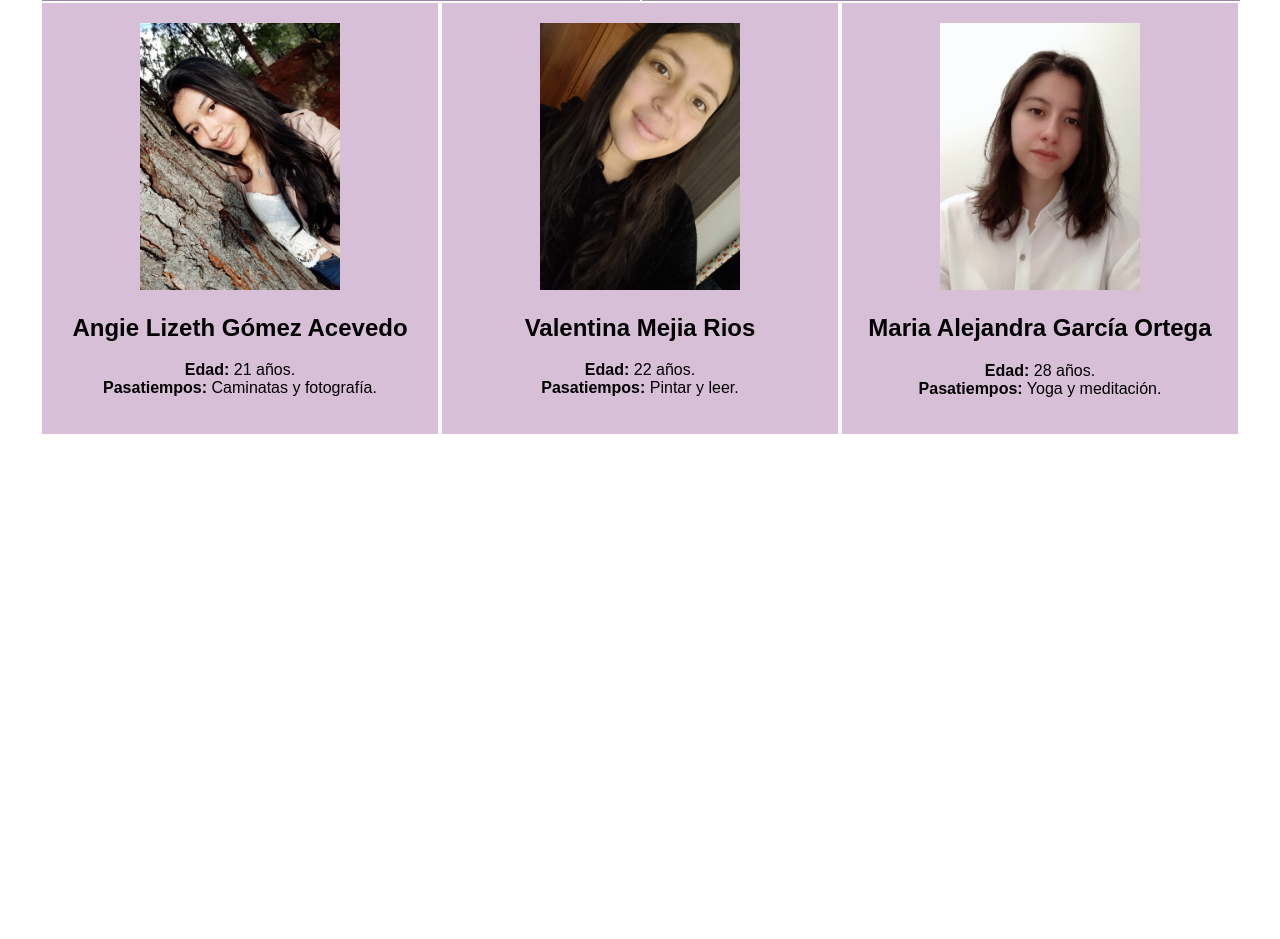
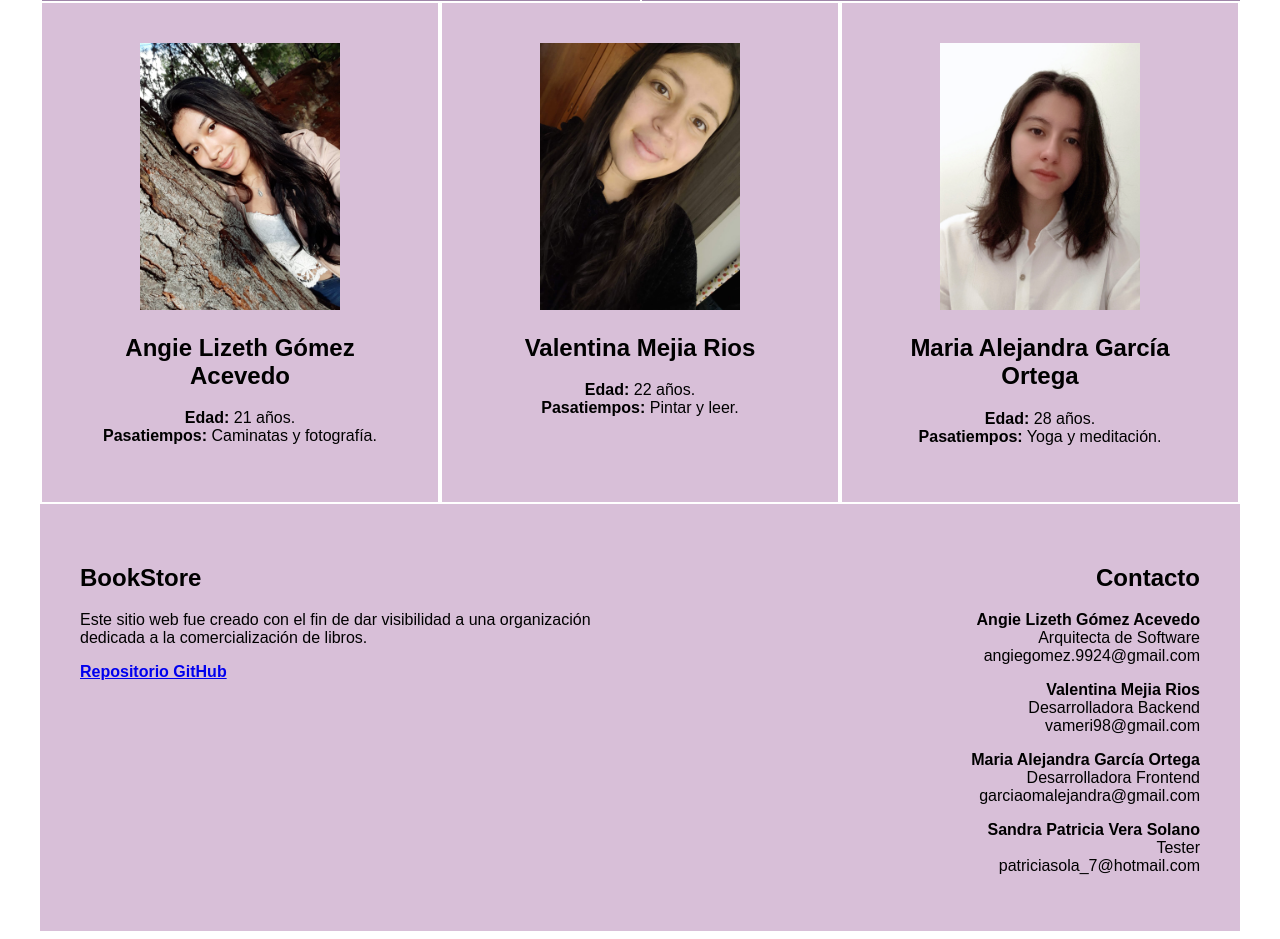
Before and after one commit to AngieGomezA24/Proyecto_Grupo67, a website with bundled scripts: page src/index.html in a window 1280 px wide. Shown: the part 1681-2620 px from the top of the page. Before the commit the page ends 2125 px from the top, so only its background shows below. Built offline with nearby package versions, Linux system fonts and the light colour scheme.

Commit message:
Creación footer

```diff
--- a/src/index.html
+++ b/src/index.html
@@ -178,7 +178,48 @@
 
         </section>
 
+    </main>
 
-    </main>
+    <!-- Sección Footer     -->
+    <footer class="footer">
+        <!-- Información Sitio Web -->
+        <div class="infowebsite">
+            <h2>BookStore</h2>
+            <p>
+                Este sitio web fue creado con el fin de dar visibilidad a una organización dedicada a la comercialización de libros. <br>
+            </p>
+            <p><strong><a href="https://github.com/AngieGomezA24/semana-1-67.git">Repositorio GitHub</a></strong></p>
+        </div>
+
+        <!-- Contacto -->
+        <div class="contact">
+            <h2>Contacto</h2>
+            <p>
+                <strong>Angie Lizeth Gómez Acevedo</strong> <br>
+                Arquitecta de Software <br>
+                angiegomez.9924@gmail.com
+            </p>
+
+            <p>
+                <strong>Valentina Mejia Rios</strong> <br>
+                Desarrolladora Backend <br>
+                vameri98@gmail.com
+            </p>
+
+            <p>
+                <strong>Maria Alejandra García Ortega</strong> <br>
+                Desarrolladora Frontend <br>
+                garciaomalejandra@gmail.com
+            </p>
+
+            <p>
+                <strong>Sandra Patricia Vera Solano</strong> <br>
+                Tester <br>
+                patriciasola_7@hotmail.com
+            </p>
+        </div>
+
+    </footer>
+
 </body>
 </html>
--- a/src/style.css
+++ b/src/style.css
@@ -196,12 +196,31 @@ body{
 .team{
     display: flex;
     width: 1200px;
-    margin: auto;
+    margin-left: auto;
+    margin-right: auto;
 }
 .member{
     background-color: thistle;
     width: 30%;
-    padding: 20px;
+    padding: 40px;
     margin: 2px;
     text-align: center;
 }
+.footer{
+    display: flex;
+    width: 1200px;
+    margin-left: auto;
+    margin-right: auto;
+}
+.infowebsite{
+    background-color: thistle;
+    width: 50%;
+    padding: 40px;
+
+}
+.contact{
+    background-color: thistle;
+    width: 50%;
+    padding: 40px;
+    text-align: right;
+}
```
